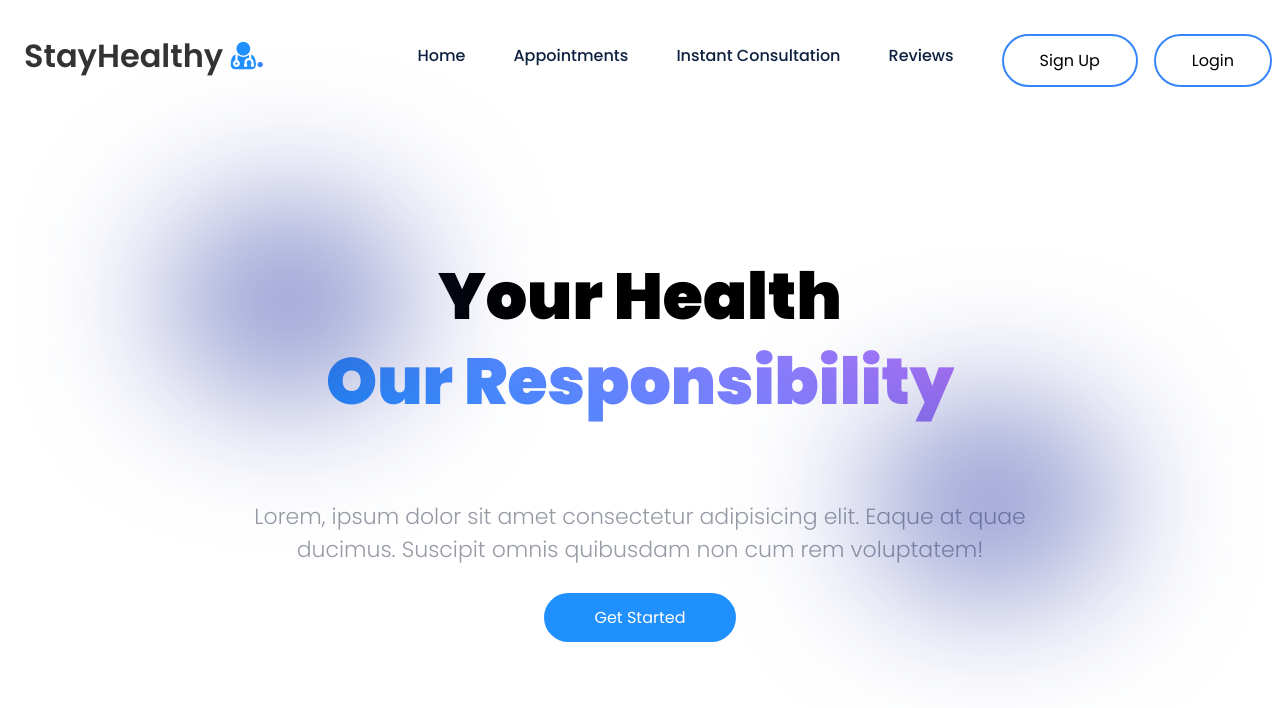
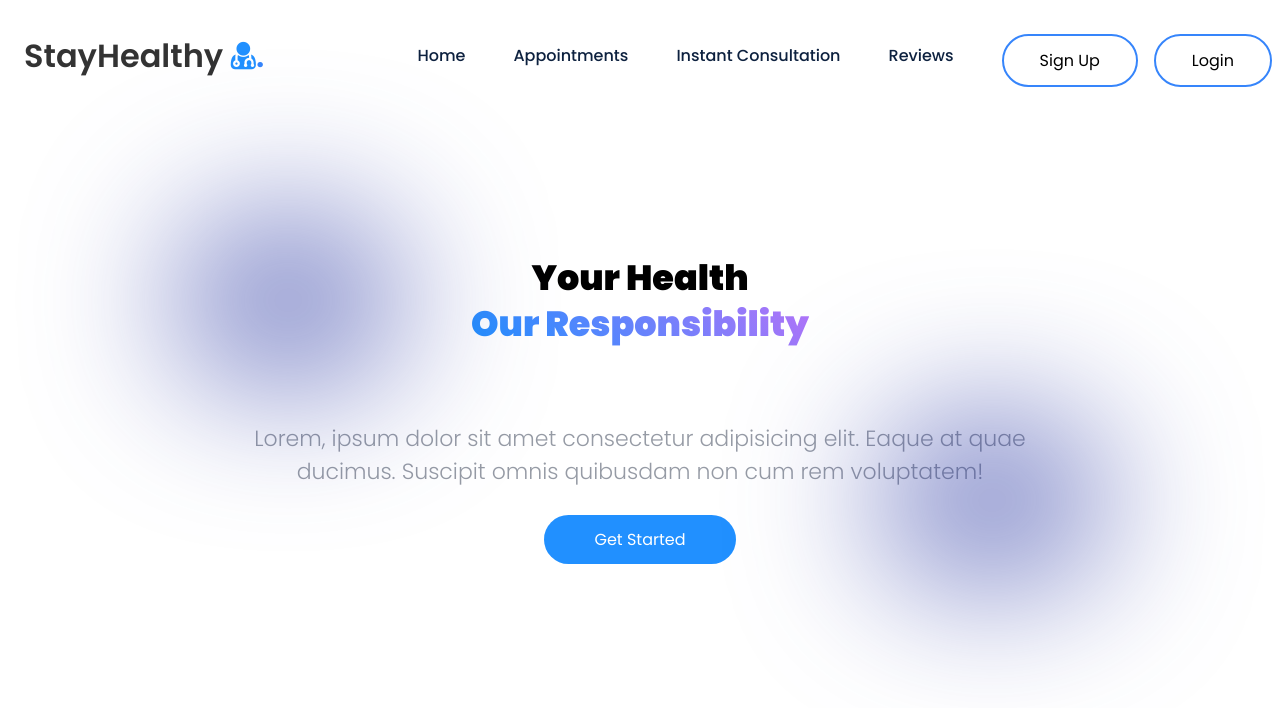
Before and after one commit to brunio97/medPage, a React (Create React App) app: page / in a window 1280 px wide. Shown: the top 708 px of the page. Built offline with nearby package versions, Linux system fonts and the light colour scheme.

Commit message:
topMArgin

```diff
--- a/src/Components/Landing_Page/LandingPage.css
+++ b/src/Components/Landing_Page/LandingPage.css
@@ -16,7 +16,7 @@
 }
 
 .hero-section .flex-hero h1 {
-    font-size: 65px;
+    font-size: 35px;
     font-weight: 900;
 }
 .text-gradient {
```
